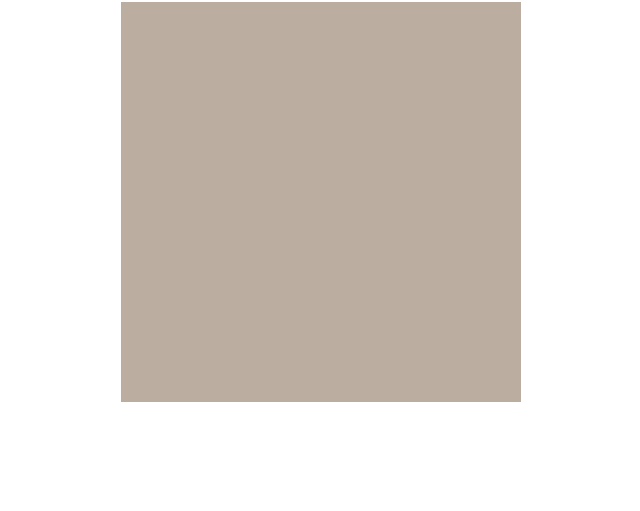
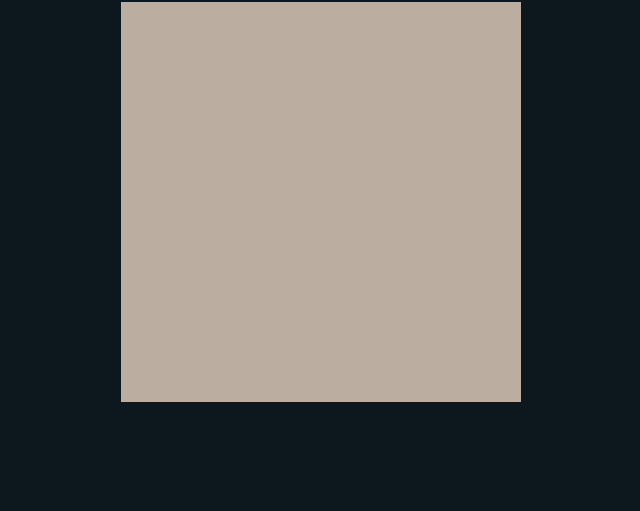
Before and after one commit to exslym/2048-Game, a website built with Vite: page src/index.html in a window 1280 px wide. Shown: the part 289-800 px from the top of the page, without its empty margins (319-959 px from the left). Built offline with nearby package versions, Linux system fonts and the light colour scheme.

Commit message:
styles updated

```diff
--- a/src/styles/index.scss
+++ b/src/styles/index.scss
@@ -12,20 +12,24 @@ $clr-dark: #0c181d;
 }
 
 body {
+  width: 100%;
+  height: 100vh;
+  background-color: $clr-dark;
+
   font-family: $font-default;
   font-style: normal;
   font-weight: 400;
+  font-size: 2em;
+  color: $clr-white;
   text-align: center;
-  font-size: 32px;
+
   display: flex;
   align-items: center;
   justify-content: center;
-  width: 100%;
-  height: 100vh;
-  @media (prefers-color-scheme: dark) {
+  /*   @media (prefers-color-scheme: dark) {
     background-color: $clr-dark;
     color: $clr-white;
-  }
+  } */
 }
 a {
   text-decoration: none !important;
```
